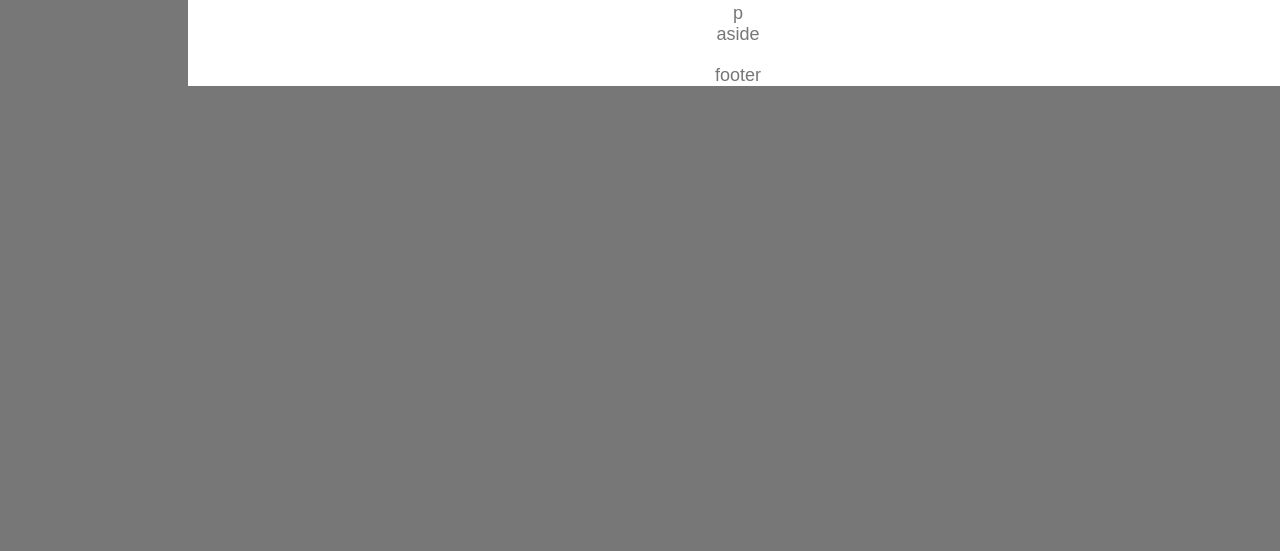
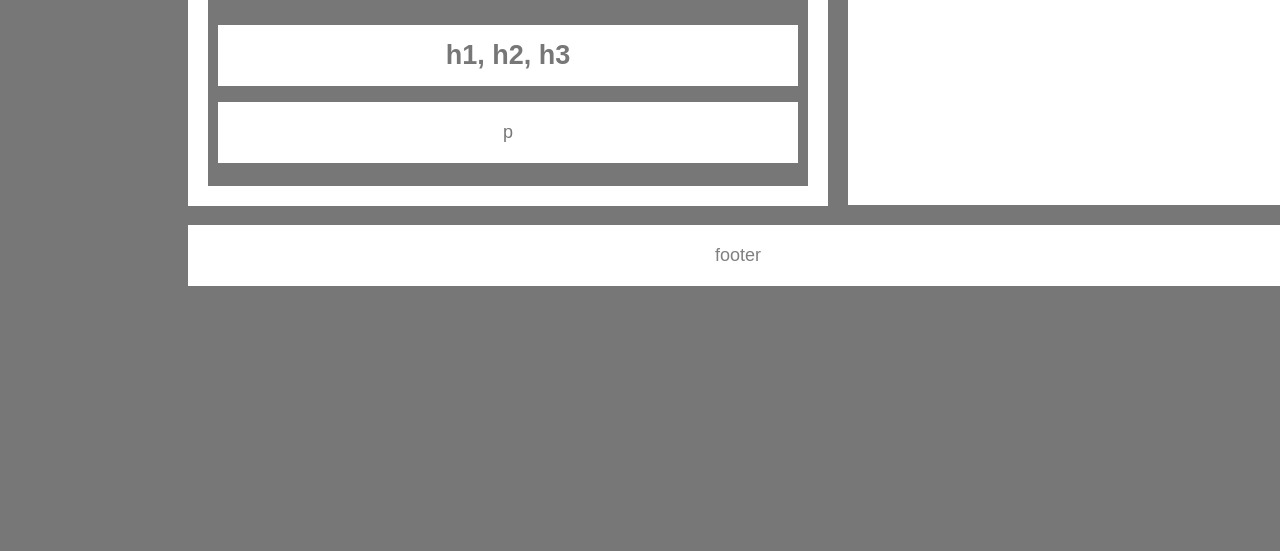
Before and after one commit to darrenjhall4/homework_wireframe2, a plain HTML site: page djh_assignment1.html in a window 1280 px wide. Shown: the part 249-800 px from the top of the page. Drawn offline with Linux system fonts and the light colour scheme.

Commit message:
completed hw

```diff
--- a/djh_assignment1.html
+++ b/djh_assignment1.html
@@ -1,5 +1,6 @@
 <!DOCTYPE html>
 <html lang="en">
+
 <head>
   <meta charset="UTF-8">
   <meta name="viewport" content="width=device-width, initial-scale=1.0">
@@ -7,24 +8,27 @@
   <title>DJH Easier HW</title>
   <link rel="stylesheet" type="text/css" href="./style.css">
 </head>
+
 <body>
 
-  <div class="wrapper">
+  <div id="wrapper">
 
-   <header>header</header>
+    <header>header</header>
 
     <nav>nav</nav>
 
     <div id="section">section
-    <section id="article">article</section>
-    <h1>h1, h2, h3</h1>
-    <section id="p">p</section>
+      <section id="article">article
+        <h1>h1, h2, h3</h1>
+        <p>p</p>
+      </section>
     </div>
 
-    <section id="aside">aside</section>
+    <aside>aside</aside>
 
     <footer>footer</footer>
 
   </div>
 </body>
+
 </html>
--- a/style.css
+++ b/style.css
@@ -7,9 +7,9 @@ body {
   text-align: center;
 }
 
-.wrapper {
-  background: white;
-  text: gray;
+#wrapper {
+  background: #777;
+  color: gray;
   width: 1100px;
   margin-left: 180px;
 }
@@ -23,28 +23,51 @@ header {
 nav {
   background: white;
   margin-bottom: 20px;
+  padding: 20px;
 }
 
 #section {
   background: white;
+  padding: 20px;
+  float: left;
+  width: 600px;
+  margin-right: 20px;
 }
 
-.article {
+#article {
+  background: #777;
+  padding: 10px;
+  height: 194px;
+  color: white;
+  margin-top: 20px;
+}
 
-}
+
 h1 {
   background: white;
+  padding: 15px;
+  color: #777;
 }
 
-.p {
+p {
   background: white;
+  padding: 20px;
+  color: #777;
+  margin-top: -7px;
 }
 
-.aside {
+aside {
   background: white;
+  float: left;
+  width: 400px;
+  height: 254px;
+  margin-bottom: 20px;
+  padding: 20px;
 }
 
 footer {
   background: white;
   margin-top: 20px;
+  clear: both;
+  padding: 20px;
 }
```
